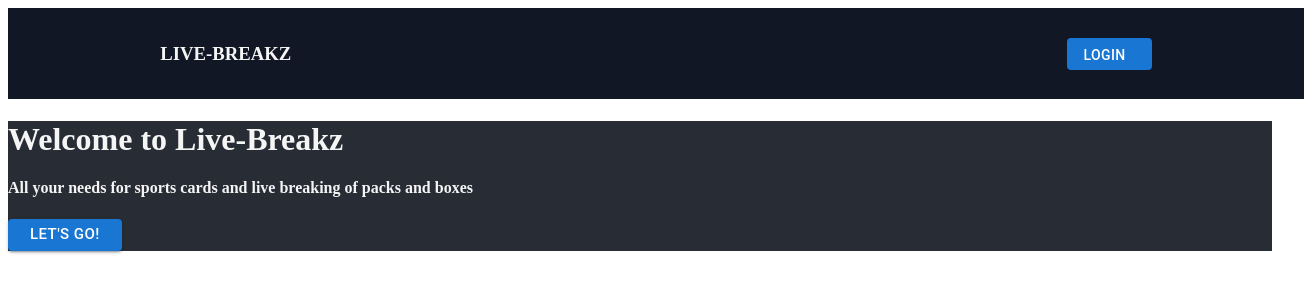
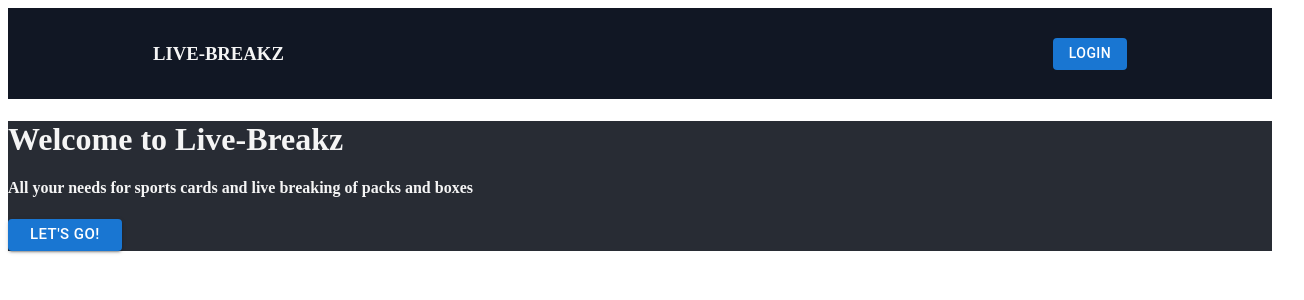
Before and after one commit to andypieratt/live-breaks, a React (Create React App) app in the folder client/: page / in a window 1280 px wide. Shown: the top 300 px of the page, 1304 px wide, since content can reach past the window. Built offline with nearby package versions, Linux system fonts and the light colour scheme.

Commit message:
worked on adding a fade-in and fade-out feature to the login button on the header

```diff
--- a/client/src/components/header/Header.js
+++ b/client/src/components/header/Header.js
@@ -1,19 +1,58 @@
-import React, { useState } from "react";
+import React, { useState, useEffect } from "react";
 import "./header.css";
 import { Button } from "@mui/material";
+import { PropTypes } from "prop-types";
 
-export default function Header() {
+const Header = ({ text }) => {
+  const [fadeToggle, SetFadeToggle] = useState({
+    fade: "fade-in",
+  });
+  const [textToggle, SetTextToggle] = useState({
+    text: "Login",
+  });
+
+  useEffect(() => {
+    setInterval(() => {
+      if (fadeToggle.fade === "fade-in") {
+        SetFadeToggle({
+          fade: "fade-out",
+        });
+        // SetTextToggle({
+        //   text: "Login",
+        // });
+      } else {
+        SetFadeToggle({
+          fade: "fade-in",
+        });
+        // SetTextToggle({
+        //   text: "Login",
+        // });
+      }
+    }, 2000);
+
+    return () => clearInterval();
+  }, [fadeToggle]);
+
   return (
     <div className="header-container">
       <h3 className="logo">LIVE-BREAKZ</h3>
       <div className="auth-item-container">
         <Button variant="contained" size="medium">
-          <div className="auth-item-wrap">
-            <div className="auth-item">Login</div>
-            <div className="auth-item">Signup</div>
+          <div className="auth-item-container">
+            <div className={fadeToggle.fade}>{textToggle.text}</div>
           </div>
         </Button>
       </div>
     </div>
   );
-}
+};
+
+// Header.defaultProps = {
+//   text: "Login",
+// };
+
+Header.propTypes = {
+  text: PropTypes.string,
+};
+
+export default Header;
--- a/client/src/components/header/header.css
+++ b/client/src/components/header/header.css
@@ -5,7 +5,7 @@
   align-items: center;
   padding: 1rem;
   height: 100%;
-  width: 100%;
+  max-width: 100%;
 }
 
 .logo{
@@ -17,9 +17,9 @@
   overflow: hidden;
 }
 
-.auth-item-wrap{
+/* .auth-item-wrap{
   animation: move 10s ease-in-out infinite alternate;
-}
+} */
 
 .auth-item{
   display: flex;
@@ -27,20 +27,29 @@
   margin-bottom: 20px;
 }
 
-@keyframes move {
+.fade-in {
+  transition: opacity 1s ease;
+}
+
+.fade-out{
+  opacity: 0;
+  transition: opacity 1s ease;
+}
+
+/* @keyframes move {
   25%{
     transform: translateY(-12px);
   }
   50%{
     transform: translateY(35px);
-  }
+  } */
   /* 75%{
     transform: translateY(-12px);
   }
   100% {
     transform: translateY(50px);
   } */
-}
+/* } */
 
 Button{
   height: 2rem;
```
Also changed, not shown: client/public/manifest.json.
